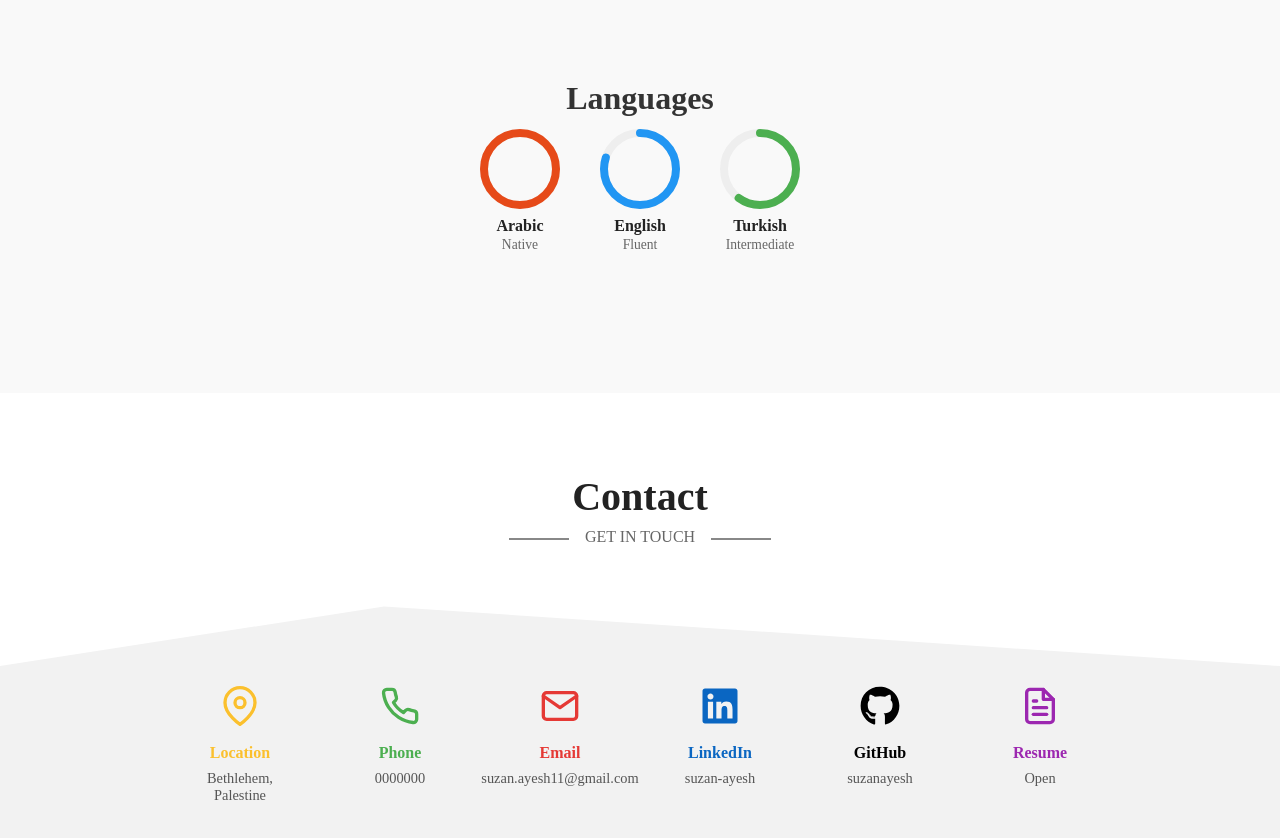
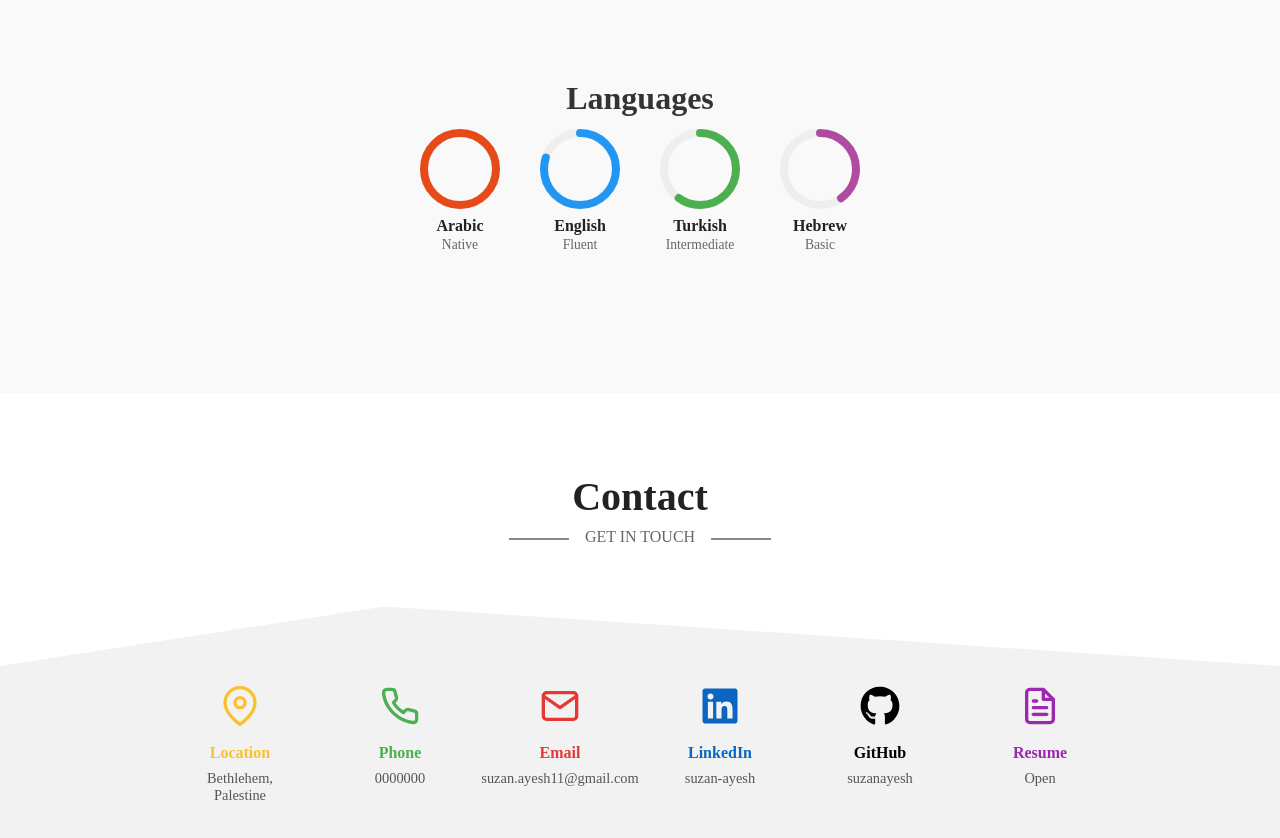
Before and after one commit to suzanayesh/suzan-ayesh-portfolio, a React (Create React App) app: page / in a window 1280 px wide. Shown: the part 5240-6078 px from the top of the page. Built offline with nearby package versions, Linux system fonts and the light colour scheme.

Commit message:
Update experiences carousel

```diff
--- a/src/components/Languages.jsx
+++ b/src/components/Languages.jsx
@@ -4,6 +4,8 @@ const languages = [
   { name: "Arabic", level: 5, label: "Native", color: "#E64A19" },
   { name: "English", level: 4, label: "Fluent", color: "#2196F3" },
   { name: "Turkish", level: 3, label: "Intermediate", color: "#4CAF50" },
+    { name: "Hebrew", level: 2, label: "Basic", color: "#af4ca2ff" },
+
 ];
 
 export default function Languages() {
```
Also changed, not shown: 2 other files (tests, documents, lock files or other folders).
